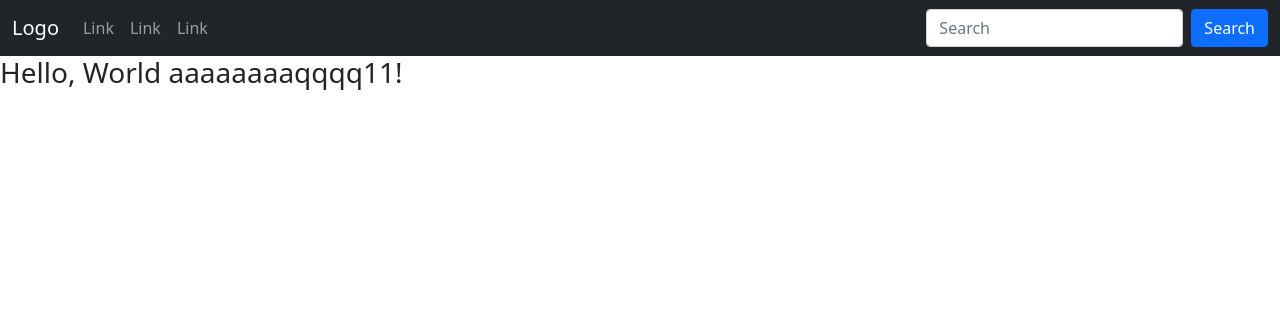
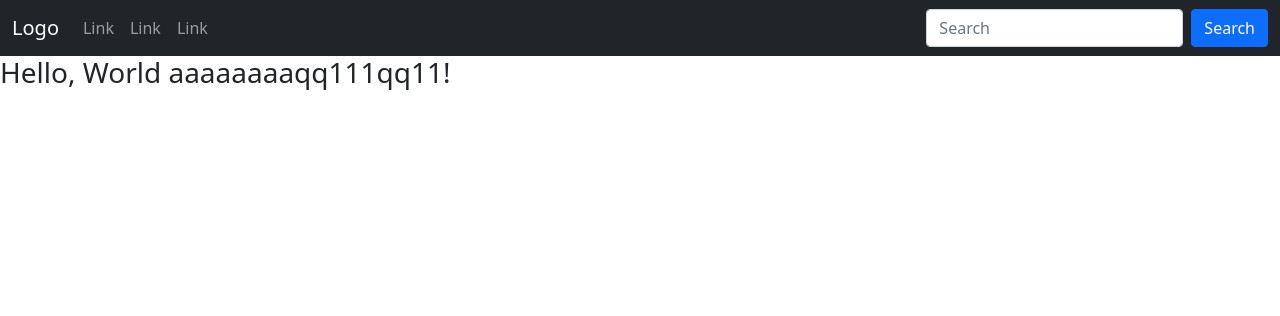
Before and after one commit to anh-khoa-nguyen/OFOProject, a Flask app: page / in a window 1280 px wide. Shown: the top 316 px of the page. Run offline with Flask 3, Linux system fonts and the light colour scheme.

Commit message:
Update index.html11

```diff
--- a/OFO/templates/index.html
+++ b/OFO/templates/index.html
@@ -35,7 +35,7 @@
     </div>
   </div>
 </nav>
-<h3>Hello, World aaaaaaaaqqqq11!</h3>
+<h3>Hello, World aaaaaaaaqq111qq11!</h3>
 
 </body>
 </html>
```
